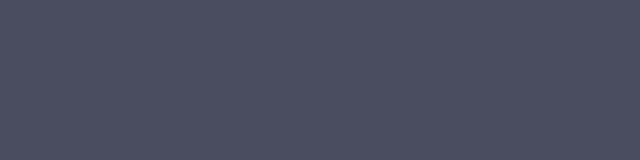
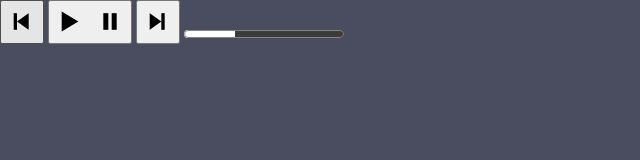
Before and after one commit to HrSejer/Music-Player, a plain HTML site: page index.html in a window 1280 px wide. Shown: the whole page, without its empty margins (0-640 px from the left). Drawn offline with nearby package versions, Linux system fonts and the light colour scheme.

Commit message:
Added buttons and progressbar

```diff
--- a/index.html
+++ b/index.html
@@ -6,8 +6,13 @@
     <meta name="viewport" content="width=device-width, initial-scale=1.0">
     <title>Music Player</title>
     <link rel="stylesheet" href="style.css">
+    <link href='https://unpkg.com/boxicons@2.1.4/css/boxicons.min.css' rel='stylesheet'>
 </head>
 
 <body>
-
+    <button class="btn"><i class='bx bx-skip-previous'></i></button>
+    <!--Play/Pause bliver måske lavet til 2 knapper afhængigt af om logikken er til at lave med to funktioner-->
+    <button class="btn"><i class='bx bx-play'></i><i class='bx bx-pause'></i> </button>
+    <button class="btn"><i class='bx bx-skip-next'></i></button>
+    <progress value="32" max="100"></progress>
 </body>
--- a/style.css
+++ b/style.css
@@ -8,3 +8,15 @@ body {
     background: #494d5f;
     color: #fff;
 }
+.btn{
+color: #000;
+font-size: 40px;
+position: relative;
+display: inline-flex;
+justify-content: space-between;
+align-items: center;
+}
+progress{
+    color:darkgray;
+    accent-color: #fff;
+}
```
